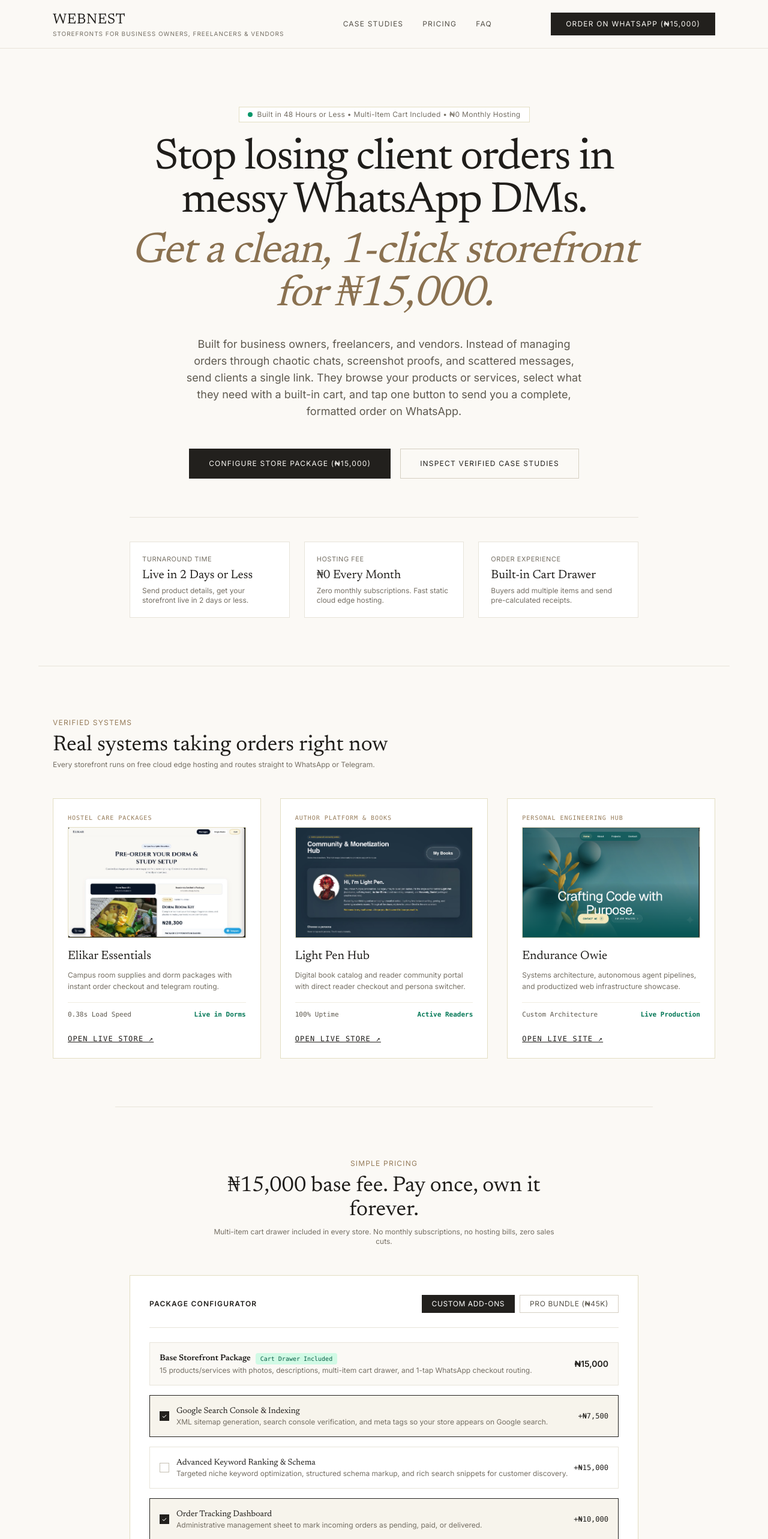
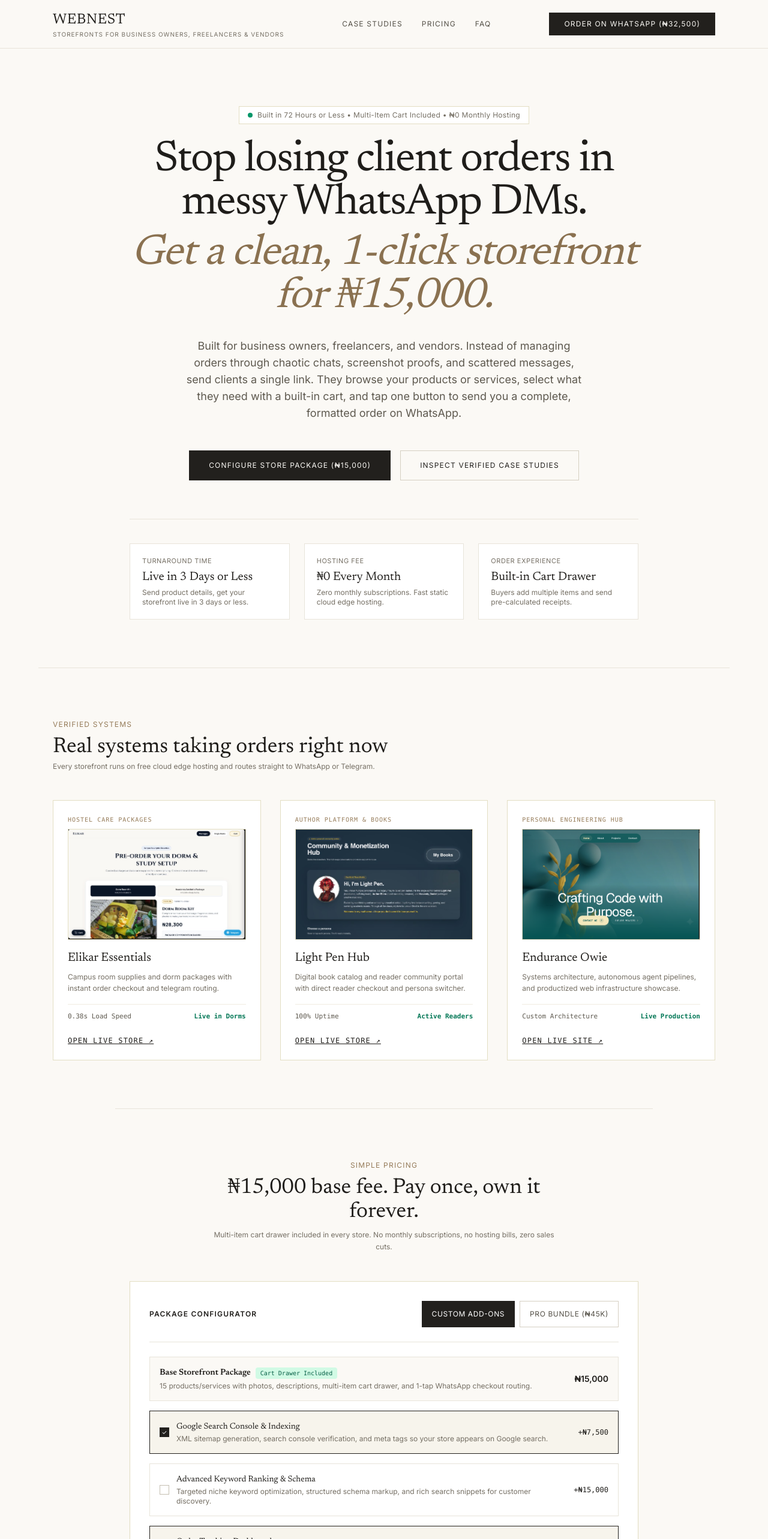
Before and after one commit to TeabreakVenerate/webnest, a Next.js app: page / in a window 1280 px wide. Shown: the top 2566 px of the page at 60% size. Built offline with nearby package versions, Linux system fonts and the light colour scheme.

Commit message:
feat(mobile): add hamburger menu, dynamic header CTA, 72h SLA, and mobile screen optimizations

```diff
--- a/src/app/layout.tsx
+++ b/src/app/layout.tsx
@@ -16,7 +16,7 @@ const newsreader = Newsreader({
 });
 
 export const metadata: Metadata = {
-  title: "Webnest | 1-Click Storefronts in 2 Days or Less",
+  title: "Webnest | 1-Click Storefronts in 72 Hours or Less",
   description:
     "Clean, high-converting digital storefronts for business owners, freelancers, and vendors. Flat ₦15,000 base fee with built-in multi-item cart and zero monthly SaaS fees.",
 };
--- a/src/app/page.tsx
+++ b/src/app/page.tsx
@@ -1,7 +1,7 @@
 "use client";
 
 import React, { useState } from "react";
-import { MessageSquare, Check, ArrowRight, ShieldCheck, Clock, ExternalLink, HelpCircle } from "lucide-react";
+import { MessageSquare, Check, ArrowRight, ShieldCheck, Clock, ExternalLink, HelpCircle, Menu, X } from "lucide-react";
 import { SITE_CONFIG } from "@/lib/constants";
 
 interface Addon {
@@ -66,7 +66,7 @@ const FAQS = [
   },
   {
     q: "How long does it take from payment to launch?",
-    a: "Exactly 2 days or less. Once you share your product pictures, names, prices, and WhatsApp contact number, your storefront is coded, connected to WhatsApp routing, and live within 48 hours or less.",
+    a: "Exactly 3 days or less. Once you share your product pictures, names, prices, and WhatsApp contact number, your storefront is coded, connected to WhatsApp routing, and live within 72 hours or less.",
   },
   {
     q: "How does Google Search indexing work?",
@@ -86,6 +86,7 @@ export default function HomePage() {
   const [selectedAddons, setSelectedAddons] = useState<Set<string>>(new Set(["seo_basic", "admin"]));
   const [isPro, setIsPro] = useState(false);
   const [openFaq, setOpenFaq] = useState<number | null>(null);
+  const [mobileMenuOpen, setMobileMenuOpen] = useState(false);
 
   const toggleAddon = (id: string) => {
     setIsPro(false);
@@ -117,16 +118,18 @@ export default function HomePage() {
 
   const waHref = `https://wa.me/${SITE_CONFIG.whatsappNumber}?text=${encodeURIComponent(waOrderText)}`;
 
+  const dynamicCtaLabel = `Order on WhatsApp (₦${calculatedTotal.toLocaleString()}${hasDomain && !isPro ? " + Varies" : ""})`;
+
   return (
     <div className="min-h-screen bg-[#FBF9F5] text-[#22201D] font-sans selection:bg-[#C9A982]/30 selection:text-[#22201D]">
       {/* Top Sticky Navigation */}
-      <header className="border-b border-[#E8E4DA] bg-[#FBF9F5]/90 backdrop-blur-md sticky top-0 z-40">
-        <div className="mx-auto flex h-20 max-w-6xl items-center justify-between px-6">
+      <header className="border-b border-[#E8E4DA] bg-[#FBF9F5]/95 backdrop-blur-md sticky top-0 z-40">
+        <div className="mx-auto flex h-20 max-w-6xl items-center justify-between px-4 sm:px-6">
           <div className="flex flex-col">
-            <span className="text-2xl font-normal tracking-wide uppercase font-serif text-[#1F1D1A]">
+            <span className="text-xl sm:text-2xl font-normal tracking-wide uppercase font-serif text-[#1F1D1A]">
               Webnest
             </span>
-            <span className="text-[10px] tracking-widest uppercase text-[#756F64]">
+            <span className="text-[9px] sm:text-[10px] tracking-wider sm:tracking-widest uppercase text-[#756F64] leading-tight mt-0.5">
               Storefronts for Business Owners, Freelancers & Vendors
             </span>
           </div>
@@ -137,56 +140,114 @@ export default function HomePage() {
             <a href="#faq" className="hover:text-black transition-colors">FAQ</a>
           </nav>
 
+          <div className="flex items-center gap-3">
             <a
               href={waHref}
               target="_blank"
               rel="noopener noreferrer"
-            className="border border-[#22201D] bg-[#22201D] text-[#FBF9F5] px-6 py-2.5 text-xs tracking-widest uppercase hover:bg-transparent hover:text-[#22201D] transition-colors duration-200"
+              className="hidden md:inline-flex border border-[#22201D] bg-[#22201D] text-[#FBF9F5] px-5 sm:px-6 py-2.5 text-xs tracking-widest uppercase hover:bg-transparent hover:text-[#22201D] transition-colors duration-200"
             >
-            Order on WhatsApp (₦15,000)
+              {dynamicCtaLabel}
             </a>
+
+            {/* Mobile Hamburger Toggle Button */}
+            <button
+              type="button"
+              onClick={() => setMobileMenuOpen((prev) => !prev)}
+              aria-label="Toggle navigation menu"
+              aria-expanded={mobileMenuOpen}
+              className="md:hidden p-2 text-[#1F1D1A] hover:bg-[#EFECE4] transition-colors rounded min-h-[44px] min-w-[44px] flex items-center justify-center"
+            >
+              {mobileMenuOpen ? <X className="w-6 h-6" /> : <Menu className="w-6 h-6" />}
+            </button>
           </div>
+        </div>
+
+        {/* Mobile Navigation Drawer Dropdown */}
+        {mobileMenuOpen && (
+          <div className="md:hidden border-t border-[#E8E4DA] bg-[#FBF9F5] px-4 py-6 shadow-md animate-in slide-in-from-top-2 duration-200">
+            <nav className="flex flex-col space-y-3 text-xs tracking-widest uppercase text-[#545047]">
+              <a
+                href="#showcase"
+                onClick={() => setMobileMenuOpen(false)}
+                className="py-2.5 hover:text-black border-b border-[#F0ECE1] transition-colors"
+              >
+                Case Studies
+              </a>
+              <a
+                href="#pricing"
+                onClick={() => setMobileMenuOpen(false)}
+                className="py-2.5 hover:text-black border-b border-[#F0ECE1] transition-colors"
+              >
+                Pricing & Packages
+              </a>
+              <a
+                href="#faq"
+                onClick={() => setMobileMenuOpen(false)}
+                className="py-2.5 hover:text-black border-b border-[#F0ECE1] transition-colors"
+              >
+                FAQ
+              </a>
+            </nav>
+
+            <div className="mt-5 pt-4 border-t border-[#E8E4DA] flex flex-col gap-3">
+              <a
+                href={waHref}
+                target="_blank"
+                rel="noopener noreferrer"
+                onClick={() => setMobileMenuOpen(false)}
+                className="w-full text-center border border-[#22201D] bg-[#22201D] text-[#FBF9F5] px-4 py-3.5 text-xs tracking-widest uppercase hover:bg-transparent hover:text-[#22201D] transition-colors duration-200 font-medium"
+              >
+                {dynamicCtaLabel}
+              </a>
+              <div className="flex items-center justify-between text-[11px] text-[#756F64] pt-1">
+                <span>WhatsApp: {SITE_CONFIG.whatsappDisplay}</span>
+                <span>72h Turnaround</span>
+              </div>
+            </div>
+          </div>
+        )}
       </header>
 
       {/* Hero Section */}
-      <section className="mx-auto max-w-4xl px-6 pt-24 pb-20 text-center">
-        <div className="inline-flex items-center gap-2 border border-[#E3DEC3] bg-white px-3.5 py-1 mb-6 text-xs text-[#756F64] tracking-wide">
-          <span className="h-2 w-2 rounded-full bg-emerald-600"></span>
-          <span>Built in 48 Hours or Less • Multi-Item Cart Included • ₦0 Monthly Hosting</span>
+      <section className="mx-auto max-w-4xl px-4 sm:px-6 pt-16 sm:pt-24 pb-16 sm:pb-20 text-center">
+        <div className="inline-flex items-center gap-2 border border-[#E3DEC3] bg-white px-3.5 py-1.5 mb-6 text-xs text-[#756F64] tracking-wide max-w-full flex-wrap justify-center text-center">
+          <span className="h-2 w-2 rounded-full bg-emerald-600 shrink-0"></span>
+          <span>Built in 72 Hours or Less • Multi-Item Cart Included • ₦0 Monthly Hosting</span>
         </div>
 
-        <h1 className="text-4xl sm:text-6xl md:text-7xl font-normal tracking-tight text-[#1F1D1A] leading-[1.1] font-serif">
+        <h1 className="text-3xl sm:text-5xl md:text-7xl font-normal tracking-tight text-[#1F1D1A] leading-[1.15] font-serif">
           Stop losing client orders in messy WhatsApp DMs.
           <span className="italic block font-normal text-[#8A7150] mt-3">
             Get a clean, 1-click storefront for ₦15,000.
           </span>
         </h1>
 
-        <p className="mt-8 text-base sm:text-lg text-[#5E594F] max-w-2xl mx-auto leading-relaxed">
+        <p className="mt-6 sm:mt-8 text-sm sm:text-base md:text-lg text-[#5E594F] max-w-2xl mx-auto leading-relaxed">
           Built for business owners, freelancers, and vendors. Instead of managing orders through chaotic chats, screenshot proofs, and scattered messages, send clients a single link. They browse your products or services, select what they need with a built-in cart, and tap one button to send you a complete, formatted order on WhatsApp.
         </p>
 
-        <div className="mt-12 flex flex-col sm:flex-row items-center justify-center gap-4">
+        <div className="mt-8 sm:mt-12 flex flex-col sm:flex-row items-center justify-center gap-4">
           <a
             href="#pricing"
-            className="w-full sm:w-auto border border-[#22201D] bg-[#22201D] text-[#FBF9F5] px-8 py-4 text-xs tracking-widest uppercase hover:bg-transparent hover:text-[#22201D] transition-colors duration-200"
+            className="w-full sm:w-auto border border-[#22201D] bg-[#22201D] text-[#FBF9F5] px-8 py-4 text-xs tracking-widest uppercase hover:bg-transparent hover:text-[#22201D] transition-colors duration-200 text-center min-h-[48px] flex items-center justify-center"
           >
             Configure Store Package (₦15,000)
           </a>
           <a
             href="#showcase"
-            className="w-full sm:w-auto border border-[#D5CFC2] bg-transparent text-[#22201D] px-8 py-4 text-xs tracking-widest uppercase hover:border-[#22201D] transition-colors duration-200"
+            className="w-full sm:w-auto border border-[#D5CFC2] bg-transparent text-[#22201D] px-8 py-4 text-xs tracking-widest uppercase hover:border-[#22201D] transition-colors duration-200 text-center min-h-[48px] flex items-center justify-center"
           >
             Inspect Verified Case Studies
           </a>
         </div>
 
         {/* Feature Pillars */}
-        <div className="mt-16 grid grid-cols-1 sm:grid-cols-3 gap-6 pt-10 border-t border-[#E8E4DA] text-left">
+        <div className="mt-12 sm:mt-16 grid grid-cols-1 sm:grid-cols-3 gap-4 sm:gap-6 pt-10 border-t border-[#E8E4DA] text-left">
           <div className="p-5 border border-[#E8E4DA] bg-white">
             <span className="text-[11px] uppercase tracking-wider text-[#756F64] block">Turnaround Time</span>
-            <span className="text-xl font-serif text-[#1F1D1A] mt-1 block">Live in 2 Days or Less</span>
-            <p className="text-xs text-[#756F64] mt-1">Send product details, get your storefront live in 2 days or less.</p>
+            <span className="text-xl font-serif text-[#1F1D1A] mt-1 block">Live in 3 Days or Less</span>
+            <p className="text-xs text-[#756F64] mt-1">Send product details, get your storefront live in 3 days or less.</p>
           </div>
           <div className="p-5 border border-[#E8E4DA] bg-white">
             <span className="text-[11px] uppercase tracking-wider text-[#756F64] block">Hosting Fee</span>
@@ -291,21 +352,21 @@ export default function HomePage() {
       </section>
 
       {/* Package Configurator & Pricing */}
-      <section id="pricing" className="mx-auto max-w-4xl px-6 py-20 border-t border-[#E8E4DA]">
-        <div className="text-center max-w-xl mx-auto mb-12">
+      <section id="pricing" className="mx-auto max-w-4xl px-4 sm:px-6 py-16 sm:py-20 border-t border-[#E8E4DA]">
+        <div className="text-center max-w-xl mx-auto mb-10 sm:mb-12">
           <span className="text-xs tracking-widest uppercase text-[#967C5A]">Simple Pricing</span>
-          <h2 className="text-3xl sm:text-4xl font-normal font-serif text-[#1F1D1A] mt-2">₦15,000 base fee. Pay once, own it forever.</h2>
-          <p className="text-xs text-[#756F64] mt-2">Multi-item cart drawer included in every store. No monthly subscriptions, no hosting bills, zero sales cuts.</p>
+          <h2 className="text-2xl sm:text-4xl font-normal font-serif text-[#1F1D1A] mt-2">₦15,000 base fee. Pay once, own it forever.</h2>
+          <p className="text-xs text-[#756F64] mt-2 leading-relaxed">Multi-item cart drawer included in every store. No monthly subscriptions, no hosting bills, zero sales cuts.</p>
         </div>
 
-        <div className="border border-[#E3DEC3] bg-white p-8 shadow-sm">
-          <div className="flex justify-between items-center border-b border-[#E8E4DA] pb-6 mb-6">
+        <div className="border border-[#E3DEC3] bg-white p-4 sm:p-8 shadow-sm">
+          <div className="flex flex-col sm:flex-row justify-between sm:items-center gap-4 border-b border-[#E8E4DA] pb-5 sm:pb-6 mb-6">
             <span className="text-xs tracking-widest uppercase text-[#1F1D1A] font-semibold">Package Configurator</span>
-            <div className="flex gap-2">
+            <div className="flex flex-wrap gap-2">
               <button
                 type="button"
                 onClick={() => setProMode(false)}
-                className={`text-xs px-4 py-1.5 uppercase tracking-wider transition-colors ${
+                className={`text-xs px-3 sm:px-4 py-2 uppercase tracking-wider transition-colors min-h-[44px] flex items-center ${
                   !isPro
                     ? "border border-[#22201D] bg-[#22201D] text-white"
                     : "border border-[#D5CFC2] text-[#545047] hover:border-[#22201D]"
@@ -316,7 +377,7 @@ export default function HomePage() {
               <button
                 type="button"
                 onClick={() => setProMode(true)}
-                className={`text-xs px-4 py-1.5 uppercase tracking-wider transition-colors ${
+                className={`text-xs px-3 sm:px-4 py-2 uppercase tracking-wider transition-colors min-h-[44px] flex items-center ${
                   isPro
                     ? "border border-[#22201D] bg-[#22201D] text-white"
                     : "border border-[#D5CFC2] text-[#545047] hover:border-[#22201D]"
@@ -327,17 +388,17 @@ export default function HomePage() {
             </div>
           </div>
 
-          <div className="space-y-4">
+          <div className="space-y-3 sm:space-y-4">
             {/* Base Storefront Package (Included - ₦15,000) */}
-            <div className="flex justify-between items-center p-4 border border-[#E8E4DA] bg-[#FBF9F5]">
+            <div className="flex flex-col sm:flex-row justify-between sm:items-center gap-3 p-4 border border-[#E8E4DA] bg-[#FBF9F5]">
               <div>
-                <div className="flex items-center gap-2">
+                <div className="flex flex-wrap items-center gap-2">
                   <span className="text-sm font-serif text-[#1F1D1A] font-semibold">Base Storefront Package</span>
                   <span className="text-[10px] bg-emerald-100 text-emerald-800 font-mono px-2 py-0.5 rounded">Cart Drawer Included</span>
                 </div>
-                <p className="text-xs text-[#756F64] mt-0.5">15 products/services with photos, descriptions, multi-item cart drawer, and 1-tap WhatsApp checkout routing.</p>
+                <p className="text-xs text-[#756F64] mt-1">15 products/services with photos, descriptions, multi-item cart drawer, and 1-tap WhatsApp checkout routing.</p>
               </div>
-              <span className="text-sm font-semibold text-[#1F1D1A]">₦15,000</span>
+              <span className="text-sm font-semibold text-[#1F1D1A] self-end sm:self-center shrink-0">₦15,000</span>
             </div>
 
             {/* Configurable Add-ons */}
@@ -347,42 +408,42 @@ export default function HomePage() {
                 <div
                   key={a.id}
                   onClick={() => toggleAddon(a.id)}
-                  className={`flex justify-between items-center p-4 border cursor-pointer transition-colors ${
+                  className={`flex flex-col sm:flex-row sm:items-center justify-between p-4 border cursor-pointer transition-colors gap-3 select-none min-h-[52px] ${
                     active ? "border-[#22201D] bg-[#F7F4EC]" : "border-[#E8E4DA] hover:border-[#D5CFC2]"
                   }`}
                 >
-                  <div className="flex items-center gap-3">
+                  <div className="flex items-start sm:items-center gap-3">
                     <span
-                      className={`w-4 h-4 border flex items-center justify-center text-[10px] ${
+                      className={`w-4 h-4 mt-0.5 sm:mt-0 shrink-0 border flex items-center justify-center text-[10px] ${
                         active ? "border-[#22201D] bg-[#22201D] text-white" : "border-[#C5BFB2]"
                       }`}
                     >
                       {active && "✓"}
                     </span>
                     <div>
-                      <div className="flex items-center gap-2">
+                      <div className="flex flex-wrap items-center gap-2">
                         <span className="text-sm font-serif text-[#1F1D1A]">{a.name}</span>
                         {a.isDomain && (
-                          <span className="text-[10px] bg-amber-100 text-amber-900 font-mono px-1.5 py-0.2 rounded">Domain at-cost</span>
+                          <span className="text-[10px] bg-amber-100 text-amber-900 font-mono px-1.5 py-0.5 rounded">Domain at-cost</span>
                         )}
                       </div>
-                      <p className="text-xs text-[#756F64]">{a.desc}</p>
+                      <p className="text-xs text-[#756F64] mt-0.5">{a.desc}</p>
                     </div>
                   </div>
-                  <span className="text-xs font-mono font-medium text-[#1F1D1A]">{a.priceDisplay}</span>
+                  <span className="text-xs font-mono font-medium text-[#1F1D1A] shrink-0 self-end sm:self-center">{a.priceDisplay}</span>
                 </div>
               );
             })}
           </div>
 
           {/* Total & Action Button */}
-          <div className="mt-8 pt-6 border-t border-[#E8E4DA] flex flex-col sm:flex-row justify-between items-center gap-6">
+          <div className="mt-8 pt-6 border-t border-[#E8E4DA] flex flex-col sm:flex-row justify-between items-start sm:items-center gap-6">
             <div>
               <span className="text-xs uppercase tracking-widest text-[#756F64]">One-Time Total</span>
-              <div className="text-3xl font-serif text-[#1F1D1A] mt-1 font-semibold">
+              <div className="text-2xl sm:text-3xl font-serif text-[#1F1D1A] mt-1 font-semibold">
                 ₦{calculatedTotal.toLocaleString()}{hasDomain && !isPro ? " + Varies" : ""}
               </div>
-              <p className="text-[11px] text-[#756F64] mt-0.5">
+              <p className="text-[11px] text-[#756F64] mt-0.5 leading-snug">
                 {isPro
                   ? "Pro Bundle: Base + Cart + Admin + CMS + Google Indexing + Analytics (Save ₦7,500)"
                   : `Base Package (₦15k with Cart) + ${selectedAddons.size} Add-on${selectedAddons.size === 1 ? "" : "s"}${hasDomain ? " + Domain at-cost" : ""}`}
@@ -393,7 +454,7 @@ export default function HomePage() {
               href={waHref}
               target="_blank"
               rel="noopener noreferrer"
-              className="w-full sm:w-auto border border-[#22201D] bg-[#22201D] text-[#FBF9F5] px-8 py-4 text-xs tracking-widest uppercase hover:bg-transparent hover:text-[#22201D] transition-colors duration-200 text-center"
+              className="w-full sm:w-auto border border-[#22201D] bg-[#22201D] text-[#FBF9F5] px-8 py-4 text-xs tracking-widest uppercase hover:bg-transparent hover:text-[#22201D] transition-colors duration-200 text-center min-h-[48px] flex items-center justify-center font-medium"
             >
               Order on WhatsApp (1 Tap)
             </a>
@@ -402,28 +463,28 @@ export default function HomePage() {
       </section>
 
       {/* Editorial FAQ Accordion */}
-      <section id="faq" className="mx-auto max-w-4xl px-6 py-20 border-t border-[#E8E4DA]">
-        <div className="text-center max-w-xl mx-auto mb-12">
+      <section id="faq" className="mx-auto max-w-4xl px-4 sm:px-6 py-16 sm:py-20 border-t border-[#E8E4DA]">
+        <div className="text-center max-w-xl mx-auto mb-10 sm:mb-12">
           <span className="text-xs tracking-widest uppercase text-[#967C5A]">Common Questions</span>
-          <h2 className="text-3xl sm:text-4xl font-normal font-serif text-[#1F1D1A] mt-2">Frequently asked questions</h2>
-          <p className="text-xs text-[#756F64] mt-2">Clear answers about pricing, turnaround, domain extensions, and Google Search indexing.</p>
+          <h2 className="text-2xl sm:text-4xl font-normal font-serif text-[#1F1D1A] mt-2">Frequently asked questions</h2>
+          <p className="text-xs text-[#756F64] mt-2 leading-relaxed">Clear answers about pricing, turnaround, domain extensions, and Google Search indexing.</p>
         </div>
 
-        <div className="space-y-4">
+        <div className="space-y-3 sm:space-y-4">
           {FAQS.map((faq, idx) => {
             const isOpen = openFaq === idx;
             return (
-              <div key={idx} className="border border-[#E3DEC3] bg-white p-6">
+              <div key={idx} className="border border-[#E3DEC3] bg-white p-5 sm:p-6">
                 <button
                   type="button"
                   onClick={() => setOpenFaq(isOpen ? null : idx)}
-                  className="w-full text-left flex justify-between items-center font-serif text-lg text-[#1F1D1A]"
+                  className="w-full text-left flex justify-between items-center font-serif text-base sm:text-lg text-[#1F1D1A] gap-4 min-h-[44px]"
                 >
-                  <span>{faq.q}</span>
-                  <span className="text-sm font-mono">{isOpen ? "−" : "+"}</span>
+                  <span className="leading-snug">{faq.q}</span>
+                  <span className="text-sm font-mono shrink-0">{isOpen ? "−" : "+"}</span>
                 </button>
                 {isOpen && (
-                  <p className="mt-3 text-xs text-[#5E594F] leading-relaxed">
+                  <p className="mt-3 text-xs text-[#5E594F] leading-relaxed border-t border-[#F0ECE1] pt-3">
                     {faq.a}
                   </p>
                 )}
@@ -434,27 +495,27 @@ export default function HomePage() {
       </section>
 
       {/* Editorial Footer */}
-      <footer className="mx-auto max-w-6xl px-6 py-16 text-center text-xs text-[#756F64] border-t border-[#E8E4DA]">
+      <footer className="mx-auto max-w-6xl px-4 sm:px-6 py-12 sm:py-16 text-center text-xs text-[#756F64] border-t border-[#E8E4DA]">
         <div className="flex flex-col sm:flex-row items-center justify-between gap-4">
-          <div className="text-left">
+          <div className="text-center sm:text-left">
             <span className="font-serif text-base text-[#1F1D1A] block">Webnest</span>
             <span className="text-[11px] text-[#756F64]">Built for Business Owners, Freelancers & Vendors by Endurance Owie</span>
           </div>
-          <div className="flex flex-wrap gap-6 text-xs text-[#545047]">
+          <div className="flex flex-wrap justify-center sm:justify-end gap-4 sm:gap-6 text-xs text-[#545047]">
             <a
               href={`https://wa.me/${SITE_CONFIG.whatsappNumber}?text=${encodeURIComponent(
                 "Hi Webnests, I have an inquiry about building a storefront."
               )}`}
               target="_blank"
               rel="noopener noreferrer"
-              className="hover:text-black"
+              className="hover:text-black min-h-[36px] flex items-center"
             >
               WhatsApp: {SITE_CONFIG.whatsappDisplay}
             </a>
-            <a href={`mailto:${SITE_CONFIG.email}`} className="hover:text-black">
+            <a href={`mailto:${SITE_CONFIG.email}`} className="hover:text-black min-h-[36px] flex items-center">
               {SITE_CONFIG.email}
             </a>
-            <a href="https://endurance.website" target="_blank" rel="noopener noreferrer" className="hover:text-black">
+            <a href="https://endurance.website" target="_blank" rel="noopener noreferrer" className="hover:text-black min-h-[36px] flex items-center">
               endurance.website
             </a>
           </div>
--- a/src/lib/constants.ts
+++ b/src/lib/constants.ts
@@ -1,6 +1,6 @@
 export const SITE_CONFIG = {
   name: "Webnest",
-  tagline: "1-Click storefronts for business owners, freelancers, and vendors in 2 days or less",
+  tagline: "1-Click storefronts for business owners, freelancers, and vendors in 72 hours or less",
   architect: "Endurance Owie",
   whatsappNumber: "2349139386537",
   whatsappDisplay: "+234 913 938 6537",
```
Also changed, not shown: 1 other file (tests, documents, lock files or other folders). Lines whose indentation alone changed are shown as unchanged.
